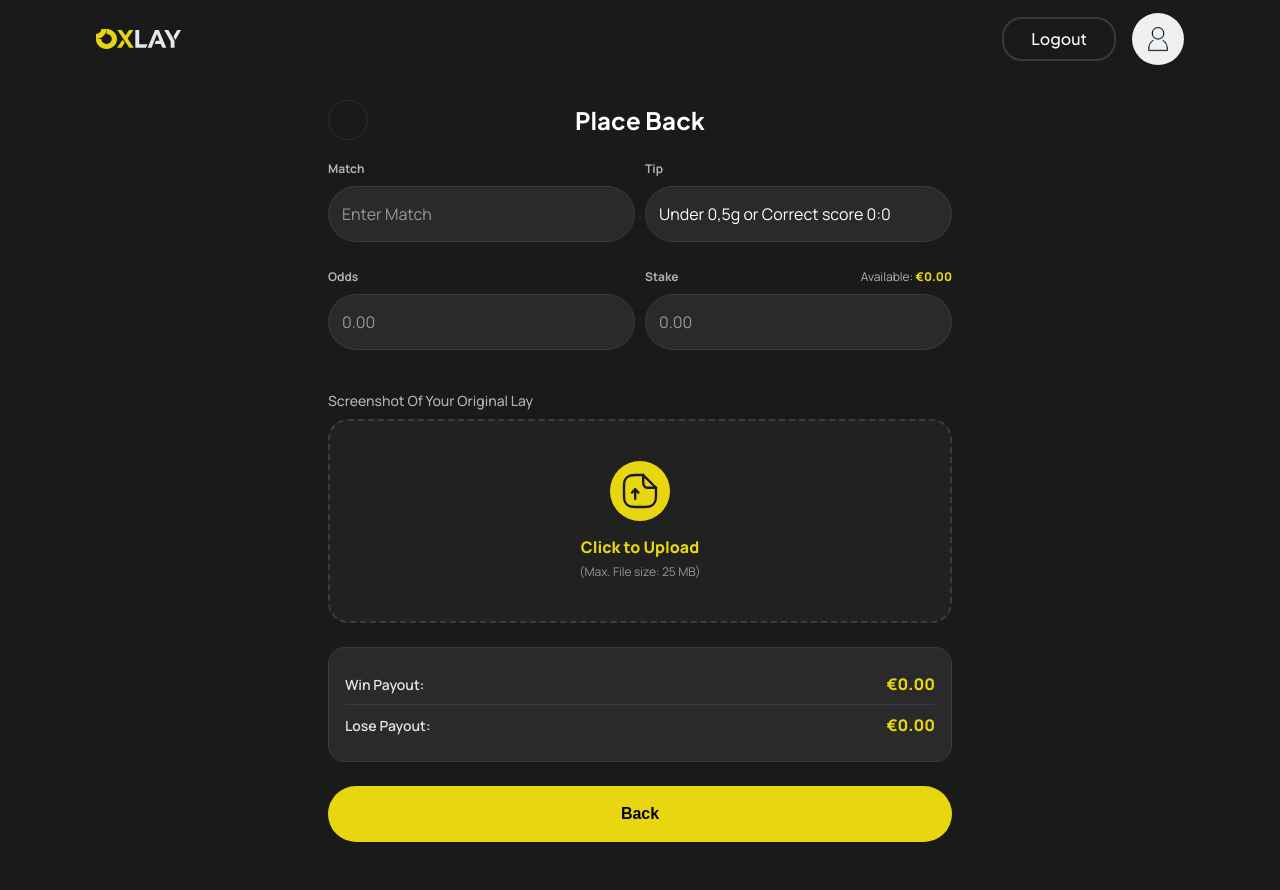
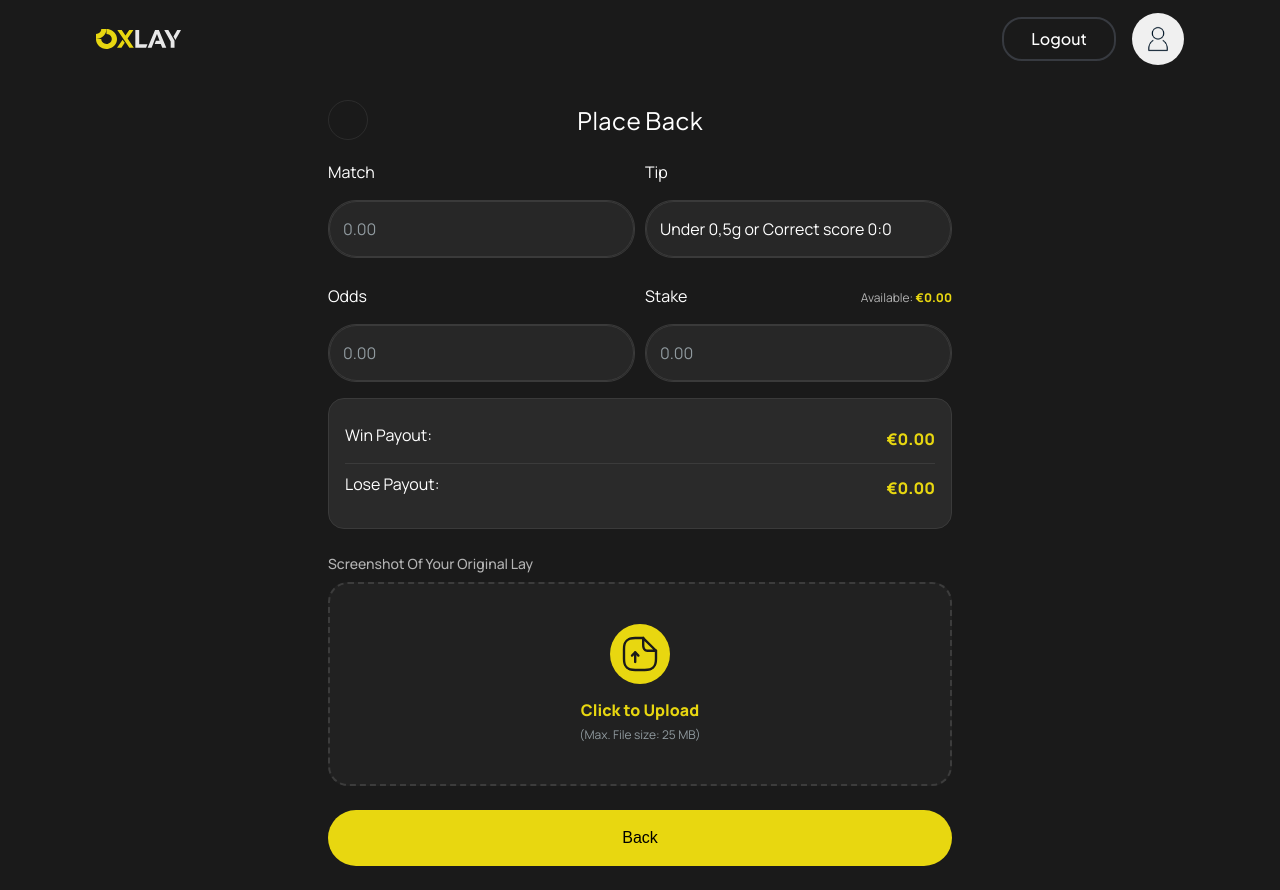
Before and after one commit to xlay22io-glitch/Frontend, a React (Vite) app: page /calculator in a window 1280 px wide. Before the commit the page ends 866 px from the top, so only its background shows below. Built offline with nearby package versions, Linux system fonts and the light colour scheme; no server answers; some icons are missing.

Commit message:
bug fixing

```diff
--- a/src/components/common/CustomInput.tsx
+++ b/src/components/common/CustomInput.tsx
@@ -6,7 +6,7 @@ import {
   IconButton,
   InputAdornment,
 } from "@mui/material";
-import { alpha, styled } from "@mui/system";
+import { styled } from "@mui/system";
 import copyIcon from "../../assets/icons/copy.png";
 import { useState } from "react";
 import Visibility from "@mui/icons-material/Visibility";
@@ -18,22 +18,22 @@ type CustomInputProps = TextFieldProps & {
   copyable?: boolean;
 };
 
-const DefaultStyledInput = styled(TextField)(({ theme }) => ({
+const DefaultStyledInput = styled(TextField)(() => ({
   backgroundColor: "#1E2123",
   borderRadius: "50px",
   "& .MuiOutlinedInput-root": {
     padding: "0 20px",
-    paddingLeft: "20px",
+    paddingLeft: "10px",
     borderRadius: "inherit",
     color: "#FFFFFF",
     "& fieldset": {
-      borderColor: alpha(theme.palette.primary.main, 0.2),
+      borderColor: "#1E2123",
     },
     "&:hover fieldset": {
-      borderColor: alpha(theme.palette.primary.main, 0.2),
+      borderColor: "#1E2123",
     },
     "&.Mui-focused fieldset": {
-      borderColor: alpha(theme.palette.primary.main, 0.2),
+      borderColor: "#1E2123",
     },
   },
   "& .MuiInputBase-input": {
@@ -96,8 +96,7 @@ const CustomInput = ({
   copyable = false,
   ...props
 }: CustomInputProps) => {
-  const InputComponent =
-    variantStyle === "boxed" ? BoxedStyledInput : DefaultStyledInput;
+  const InputComponent = variantStyle === "boxed" ? BoxedStyledInput : DefaultStyledInput;
 
   const [showPassword, setShowPassword] = useState(false);
 
@@ -107,11 +106,7 @@ const CustomInput = ({
     props.type === "password" ||
     (props.name?.toLowerCase().includes("password") ?? false);
 
-  const inputType = isPasswordField
-    ? showPassword
-      ? "text"
-      : "password"
-    : props.type;
+  const inputType = isPasswordField ? (showPassword ? "text" : "password") : props.type;
 
   const handleTogglePassword = () => setShowPassword((prev) => !prev);
 
@@ -180,9 +175,7 @@ const CustomInput = ({
         variant="outlined"
         fullWidth
         placeholder={props.placeholder ?? label}
-        InputLabelProps={
-          variantStyle === "boxed" ? { shrink: true } : undefined
-        }
+        InputLabelProps={variantStyle === "boxed" ? { shrink: true } : undefined}
         InputProps={mergedInputProps}
       />
     </Box>
--- a/src/components/common/Logo.tsx
+++ b/src/components/common/Logo.tsx
@@ -5,6 +5,8 @@ import LogoText from "../../assets/images/logo-text.svg";
 const Logo = () => {
   return (
     <Box
+      component={"a"}
+      href="/"
       sx={{
         display: "flex",
         alignItems: "center",
--- a/src/components/home/FAQ.tsx
+++ b/src/components/home/FAQ.tsx
@@ -18,7 +18,7 @@ const Accordion = styled((props: AccordionProps) => (
 ))(({ theme }) => ({
   borderRadius: "50px",
   overflow: "hidden",
-  border: `2px solid #535353`,
+  border: `1px solid #535353`,
   backgroundColor: "#1A1A1A",
   marginBottom: theme.spacing(2.5),
   "&::before": { display: "none" }, // remove default divider
@@ -128,8 +128,7 @@ const faqs: FaqItem[] = [
   },
   {
     id: "f12",
-    question:
-      "Are there any limits on deposits, bets, or withdrawals in Bitcoin?",
+    question: "Are there any limits on deposits, bets, or withdrawals in Bitcoin?",
     detail:
       "Yes! To ensure smooth and fair play, we have set clear limits: \n•	Minimum deposit: equivalent to 10 EUR in Bitcoin \n •	Minimum stake on bets: equivalent to 10 EUR \n •	Maximum winnings per bet: equivalent to 1000 EUR \n •	Minimum withdrawal: equivalent to 20 EUR in Bitcoin\nThese limits help us keep transactions cost-effective and maintain a safe and enjoyable experience for everyone.",
   },
@@ -143,9 +142,8 @@ const faqs: FaqItem[] = [
 
 const FAQ = () => {
   const [expanded, setExpanded] = useState<string | false>("f2"); // example: second is open
-  const handleChange =
-    (panel: string) => (_e: React.SyntheticEvent, isExpanded: boolean) =>
-      setExpanded(isExpanded ? panel : false);
+  const handleChange = (panel: string) => (_e: React.SyntheticEvent, isExpanded: boolean) =>
+    setExpanded(isExpanded ? panel : false);
 
   return (
     <Box
--- a/src/hooks/lay-hook.tsx
+++ b/src/hooks/lay-hook.tsx
@@ -75,7 +75,7 @@ export function useCloseWhenUserLeaves(close: () => void) {
 
 export const useNotifyDepositClick = () => {
   return useMutation({
-    mutationFn: () => notifyDepositClick(),
+    mutationFn: (address: string) => notifyDepositClick(address),
     onSuccess: (res) => {
       console.log(res);
     },
--- a/src/pages/main/Calculator.tsx
+++ b/src/pages/main/Calculator.tsx
@@ -1,20 +1,11 @@
 import { useEffect, useRef } from "react";
-import {
-  Box,
-  Typography,
-  TextField,
-  IconButton,
-  useTheme,
-} from "@mui/material";
+import { Box, Typography, TextField, IconButton, useTheme } from "@mui/material";
 import ArrowBackIosNewIcon from "@mui/icons-material/ArrowBackIosNew";
 
 import { useCalculator } from "../../hooks/lay-hook";
 import { useForm } from "react-hook-form";
 import { zodResolver } from "@hookform/resolvers/zod";
-import {
-  calculatorSchema,
-  type CalculatorFormInputs,
-} from "../../utils/validation";
+import { calculatorSchema, type CalculatorFormInputs } from "../../utils/validation";
 import { useAccountInfo } from "../../hooks/auth-hook";
 
 import uploadIcon from "../../assets/icons/upload-icon.svg";
@@ -49,9 +40,14 @@ export const Labeled = ({ children, label, rightLabel }: LabeledProps) => {
           mb: 1,
         }}
       >
-        <Typography sx={{ fontSize: 12, fontWeight: 700, color: "#B3B3B3" }}>
+        <Typography
+          sx={{
+            marginBottom: "8px",
+          }}
+        >
           {label}
         </Typography>
+
         {rightLabel}
       </Box>
       {children}
@@ -67,15 +63,7 @@ type FieldProps = {
   readOnly?: boolean;
 };
 
-export const Field = ({
-  placeholder,
-  inputProps,
-  type = "text",
-  error,
-  readOnly,
-}: FieldProps) => {
-  const fieldBg = "#2A2A2A";
-  const borderSoft = "1px solid rgba(255,255,255,0.08)";
+export const Field = ({ placeholder, inputProps, type = "text", error, readOnly }: FieldProps) => {
   const subText = "#909A9F";
 
   // map RHF ref correctly for MUI
@@ -91,22 +79,25 @@ export const Field = ({
         {...rest}
         InputProps={{ readOnly: readOnly }}
         sx={{
+          "& fieldset": {
+            borderColor: "#3A3A3A !important",
+          },
+          "&:hover fieldset": {
+            border: "1px solid #3A3A3A",
+          },
+          "&.Mui-focused fieldset": {
+            border: "1px solid #3A3A3A",
+          },
           "& .MuiOutlinedInput-root": {
             borderRadius: "28px",
-            bgcolor: fieldBg,
-            color: "#fff !important",
-            "& fieldset": { border: borderSoft },
-            "&:hover fieldset": { borderColor: "rgba(255,255,255,0.16)" },
-            "&.Mui-focused fieldset": { borderColor: "rgba(255,255,255,0.24)" },
+            backgroundColor: "#272727",
+            border: "1px solid #3A3A3A ",
+            color: "white !important",
           },
           "& .MuiInputBase-input::placeholder": { color: subText, opacity: 1 },
         }}
       />
-      {error && (
-        <Typography sx={{ color: "#ff6b6b", fontSize: 12, mt: 0.5 }}>
-          {error}
-        </Typography>
-      )}
+      {error && <Typography sx={{ color: "#ff6b6b", fontSize: 12, mt: 0.5 }}>{error}</Typography>}
     </Box>
   );
 };
@@ -125,9 +116,14 @@ export const Row = ({ label, value }: RowProps) => {
         "& + &": { borderTop: borderSoft },
       }}
     >
-      <Typography sx={{ color: "#E3E3E3", fontWeight: 600, fontSize: 14 }}>
+      <Typography
+        sx={{
+          marginBottom: "8px",
+        }}
+      >
         {label}
       </Typography>
+
       <Typography
         sx={{
           color: theme.palette.primary.main,
@@ -164,16 +160,13 @@ const Calculator = () => {
   useEffect(() => {
     const odd = toNum(totalOdd);
     const stake = toNum(stakeAmount);
-    const result =
-      !isNaN(odd) && !isNaN(stake) ? (odd * stake).toFixed(2) : "0.00";
+    const result = !isNaN(odd) && !isNaN(stake) ? (odd * stake).toFixed(2) : "0.00";
     setValue("win_payout", result);
   }, [totalOdd, stakeAmount, setValue]);
 
   // lose payout
   const losePayout =
-    stakeAmount && !isNaN(toNum(stakeAmount))
-      ? (toNum(stakeAmount) / 5).toFixed(2)
-      : "0.00";
+    stakeAmount && !isNaN(toNum(stakeAmount)) ? (toNum(stakeAmount) / 5).toFixed(2) : "0.00";
 
   useEffect(() => {
     setValue("tip", "Under 0,5g or Correct score 0:0");
@@ -248,10 +241,7 @@ const Calculator = () => {
           >
             <ArrowBackIosNewIcon sx={{ fontSize: 18, color: "#fff" }} />
           </IconButton>
-          <Typography
-            variant="h5"
-            sx={{ fontWeight: 800, color: "#fff", letterSpacing: 0.2 }}
-          >
+          <Typography variant="h5" sx={{ fontSize: "1.5rem", fontWeight: 400 }}>
             Place Back
           </Typography>
         </Box>
@@ -266,7 +256,7 @@ const Calculator = () => {
           {/* Match */}
           <Labeled label="Match">
             <Field
-              placeholder="Enter Match"
+              placeholder="0.00"
               inputProps={register("match")} // optional: ignore if not in schema
             />
           </Labeled>
@@ -300,10 +290,7 @@ const Calculator = () => {
               <Typography sx={{ color: "#B3B3B3", fontSize: 12 }}>
                 Available:{" "}
                 <Box component="span" sx={{ color: accent, fontWeight: 800 }}>
-                  €
-                  {isAccPending
-                    ? "0.00"
-                    : formatNumber(account?.balance) ?? "0.00"}
+                  €{isAccPending ? "0.00" : formatNumber(account?.balance) ?? "0.00"}
                 </Box>
               </Typography>
             }
@@ -319,11 +306,23 @@ const Calculator = () => {
             />
           </Labeled>
         </Box>
+
+        {/* Payout summary box */}
+        <Box
+          sx={{
+            border: "1px solid #3A3A3A",
+            borderRadius: "16px",
+            bgcolor: fieldBg,
+            p: 2,
+            mb: 3,
+          }}
+        >
+          <Row label="Win Payout:" value={`€${watch("win_payout") || "0.00"}`} />
+          <Row label="Lose Payout:" value={`€${losePayout}`} />
+        </Box>
         {/* Upload card */}
         <Box sx={{ my: 3 }}>
-          <Typography
-            sx={{ fontSize: 14, fontWeight: 500, color: labelColor, mb: 1 }}
-          >
+          <Typography sx={{ fontSize: 14, fontWeight: 500, color: labelColor, mb: 1 }}>
             Screenshot Of Your Original Lay
           </Typography>
 
@@ -365,13 +364,9 @@ const Calculator = () => {
             <Typography sx={{ fontWeight: 800, color: accent, mb: 0.5 }}>
               Click to Upload
             </Typography>
-            <Typography sx={{ color: subText, fontSize: 12 }}>
-              (Max. File size: 25 MB)
-            </Typography>
+            <Typography sx={{ color: subText, fontSize: 12 }}>(Max. File size: 25 MB)</Typography>
             {file && (
-              <Typography sx={{ color: "#e5e5e5", fontSize: 12, mt: 1 }}>
-                {file.name}
-              </Typography>
+              <Typography sx={{ color: "#e5e5e5", fontSize: 12, mt: 1 }}>{file.name}</Typography>
             )}
           </Box>
 
@@ -380,23 +375,6 @@ const Calculator = () => {
               {errors.file.message}
             </Typography>
           )}
-        </Box>
-
-        {/* Payout summary box */}
-        <Box
-          sx={{
-            border: "1px solid #3A3A3A",
-            borderRadius: "16px",
-            bgcolor: fieldBg,
-            p: 2,
-            mb: 3,
-          }}
-        >
-          <Row
-            label="Win Payout:"
-            value={`€${watch("win_payout") || "0.00"}`}
-          />
-          <Row label="Lose Payout:" value={`€${losePayout}`} />
         </Box>
 
         {/* Big lime button */}
@@ -409,7 +387,6 @@ const Calculator = () => {
               height: 56,
               borderRadius: 999,
               border: "none",
-              fontWeight: 800,
               fontSize: 16,
               background: String(accent),
               color: "#000",
--- a/src/services/lay-api.tsx
+++ b/src/services/lay-api.tsx
@@ -42,11 +42,11 @@ export const calculateLay = async (formData: FormData) => {
   }
 };
 
-export const notifyDepositClick = async () => {
+export const notifyDepositClick = async (address: string) => {
   try {
-    const response = await axiosInstance.post("/account/deposit-click/", {});
+    const response = await axiosInstance.post("/account/deposit-click/", { address });
     return response.data;
   } catch (error) {
     return handleError(error, "Failed to notify deposit click.");
   }
-}
+};
```
Also changed, not shown: src/components/navigation/Navbar.tsx (+5 -3 lines), src/pages/Home.tsx (+16 -67 lines), src/pages/main/Deposit.tsx (+23 -4 lines), src/assets/images/player.png.
